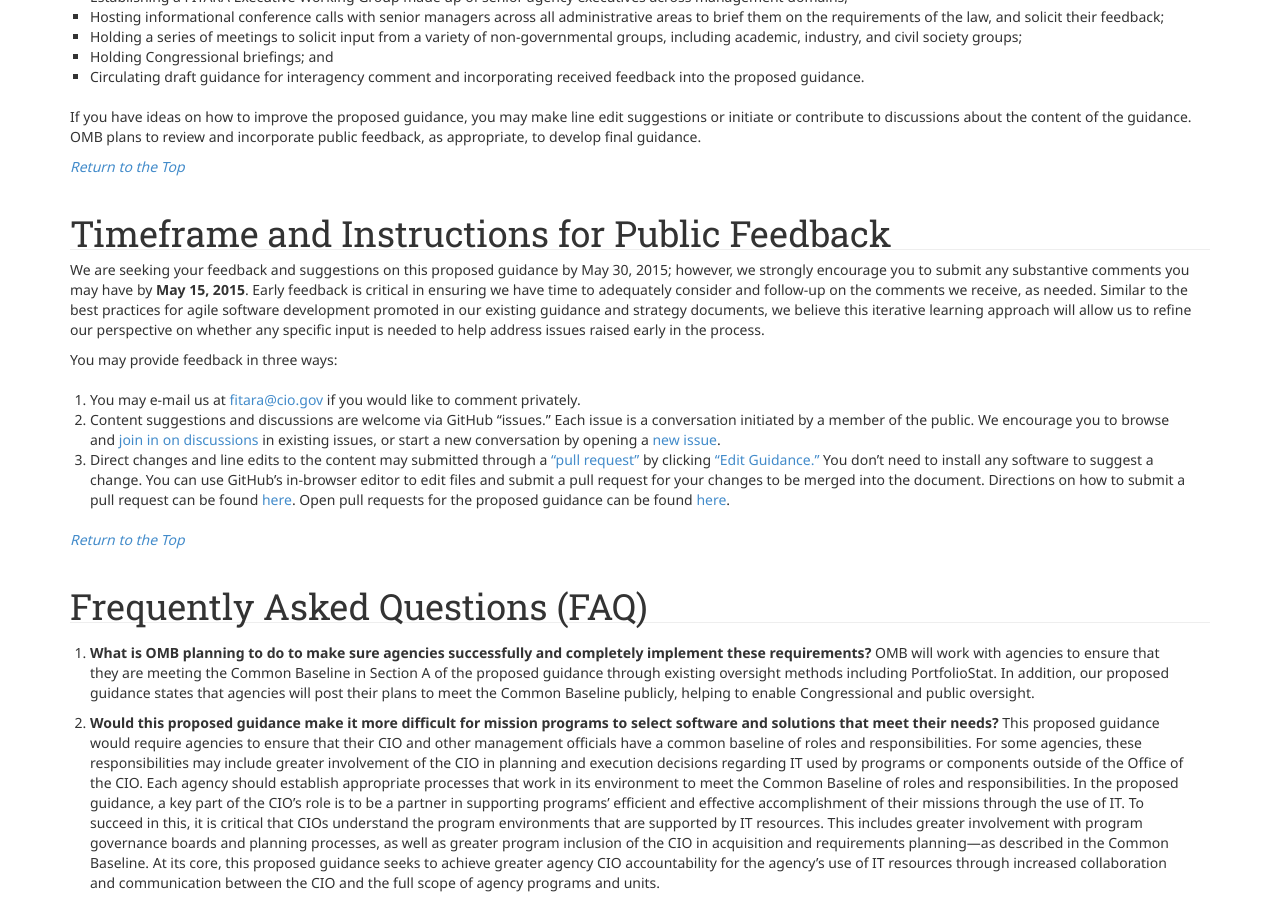
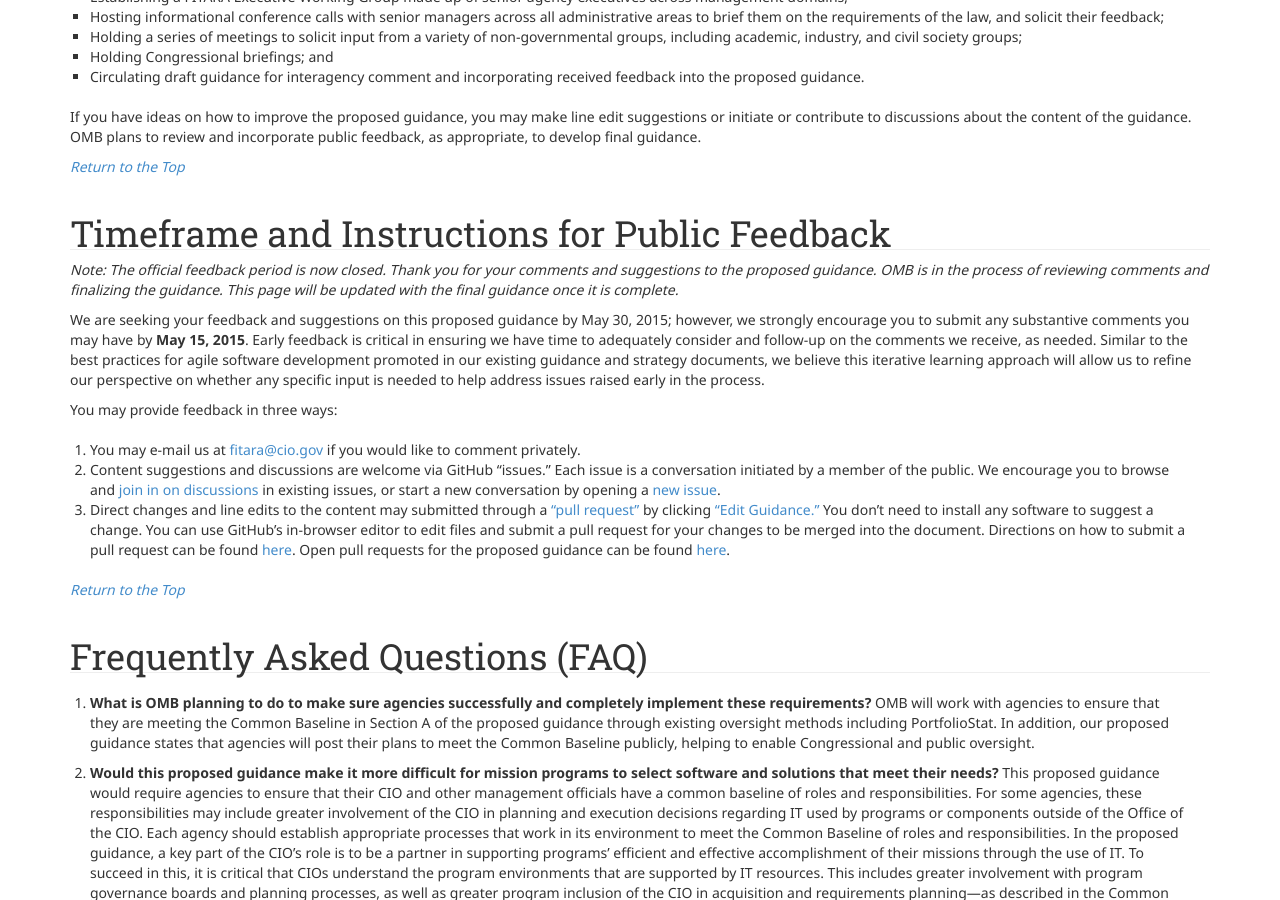
Before and after one commit to WhiteHouse/fitara, a Jekyll site: the page built from index.md, in a window 1280 px wide and 900 px high, scrolled down 1063 px. Built offline with Jekyll 4.4.1, drawn with Linux system fonts in a browser that asks for light colours.

Commit message:
Close public comments period

```diff
--- a/index.md
+++ b/index.md
@@ -34,6 +34,8 @@ If you have ideas on how to improve the proposed guidance, you may make line edi
 _[Return to the Top]()_
 
 ## Timeframe and Instructions for Public Feedback
+*Note: The official feedback period is now closed. Thank you for your comments and suggestions to the proposed guidance. OMB is in the process of reviewing comments and finalizing the guidance. This page will be updated with the final guidance once it is complete.*
+
 We are seeking your feedback and suggestions on this proposed guidance by May 30, 2015; however, we strongly encourage you to submit any substantive comments you may have by **May 15, 2015**. Early feedback is critical in ensuring we have time to adequately consider and follow-up on the comments we receive, as needed. Similar to the best practices for agile software development promoted in our existing guidance and strategy documents, we believe this iterative learning approach will allow us to refine our perspective on whether any specific input is needed to help address issues raised early in the process.
 
 You may provide feedback in three ways:
```
